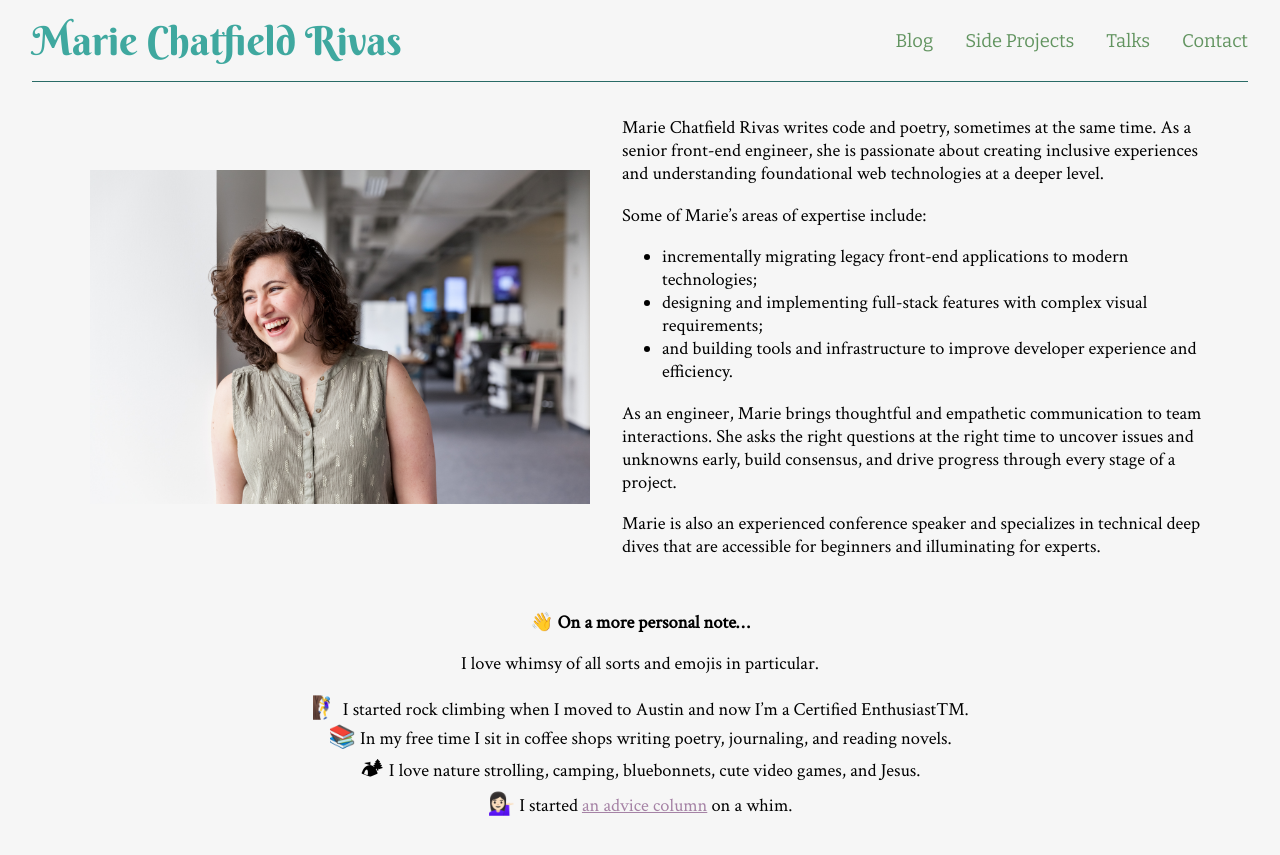
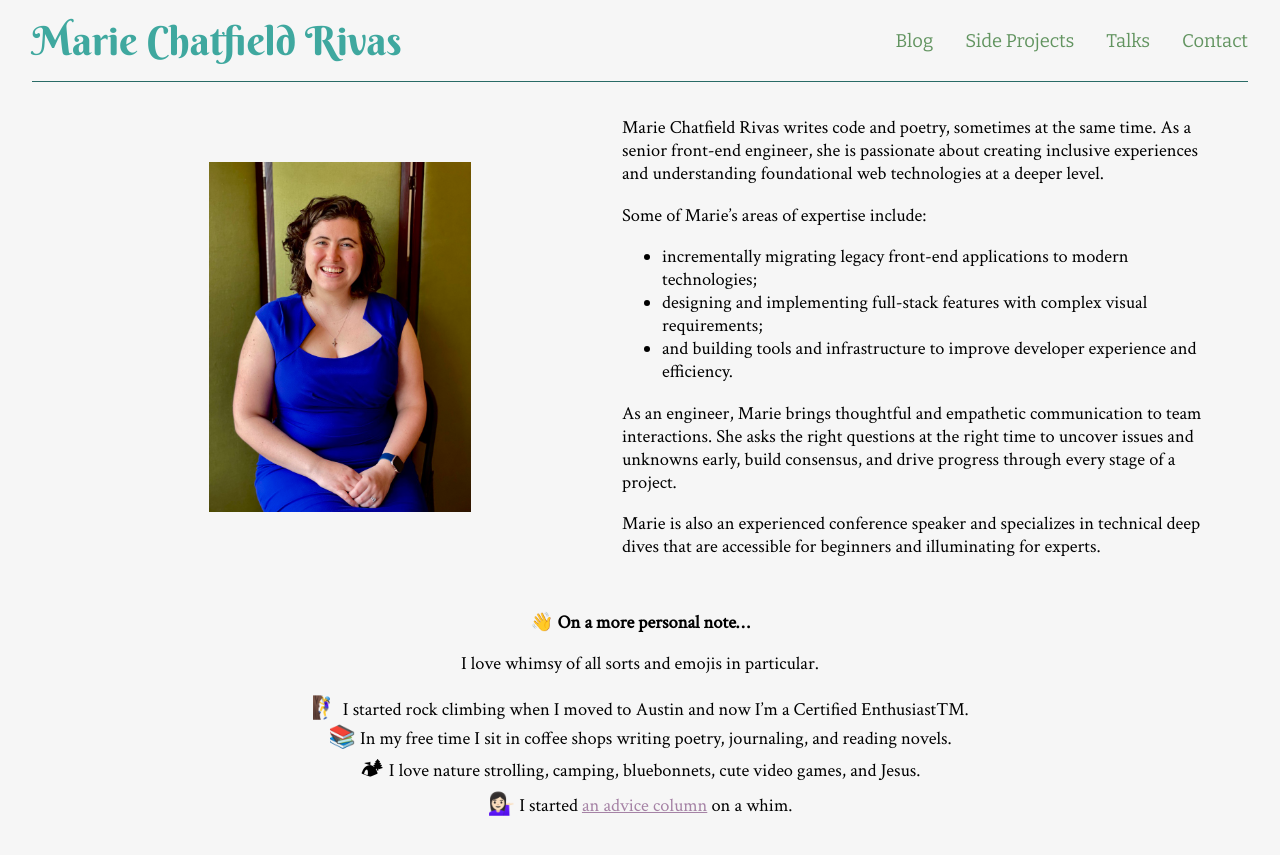
Before and after one commit to mchat/mchat.github.io, a Jekyll site: the page built from index.md, in a window 1280 px wide. Shown: the top 855 px of the page. Built offline with Jekyll 4.4.1, drawn with Linux system fonts in a browser that asks for light colours; nearby versions of some CDN libraries.

Commit message:
Update profile picture

```diff
--- a/index.md
+++ b/index.md
@@ -5,7 +5,7 @@ permalink: /
 
 <div class="content__section">
   <div class="content__section__media align-center" markdown="block">
-![Profile picture of Marie Chatfield Rivas.](/public/resources/images/profile.jpg){: .content__section__image }
+![Profile picture of Marie Chatfield Rivas, smiling in a blue dress in front of a green backdrop.](/public/resources/images/marie_chatfield_rivas.jpeg){: .content__section__image }
   </div>
   <div class="content__section__text content__section__text--align-title" markdown="block">
 
```
Also changed, not shown: public/resources/images/marie_chatfield_rivas.jpeg (added).
